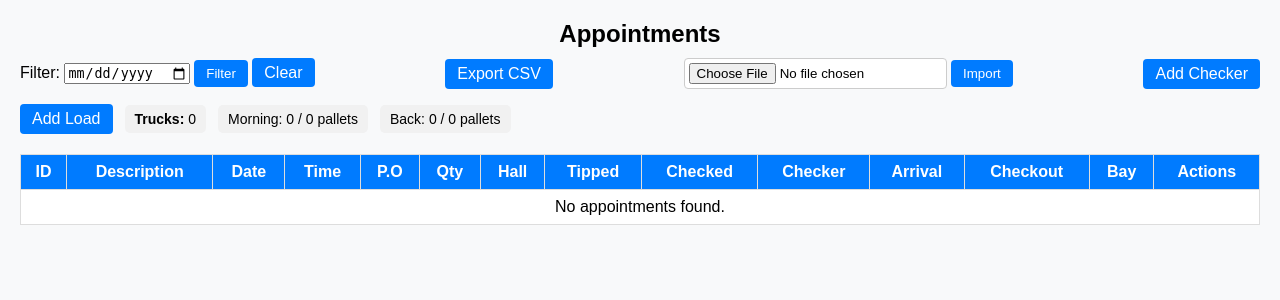
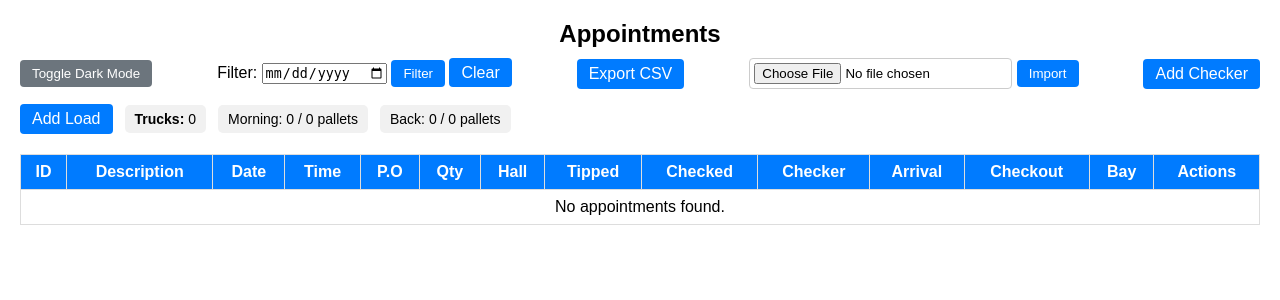
Before and after one commit to Buenomaurilio/Django_GoodsIn, a Django app: page / in a window 1280 px wide. Shown: the top 300 px of the page. Run offline with Django 5.2, Linux system fonts and the light colour scheme; the visitor is signed in with stand-in values (Sample User, id 1); data that the repository does not hold is empty.

Commit message:
light/dark mode

```diff
--- a/templates/appointments/appointment_list.html
+++ b/templates/appointments/appointment_list.html
@@ -3,6 +3,42 @@
 
 {% block content %}
 <style>
+    body.light-mode {
+    background-color: white;
+    color: black;
+  }
+
+  body.dark-mode {
+    background-color: #121212;
+    color: #e0e0e0;
+  }
+
+  body.dark-mode table {
+    background-color: #1e1e1e;
+    color: #e0e0e0;
+  }
+
+  body.dark-mode th {
+    background-color: #333;
+  }
+
+  body.dark-mode td {
+    border-color: #555;
+  }
+
+  .toggle-theme-btn {
+    background-color: #6c757d;
+    color: white;
+    border: none;
+    padding: 6px 12px;
+    border-radius: 4px;
+    cursor: pointer;
+  }
+
+  .toggle-theme-btn:hover {
+    background-color: #5a6268;
+  }
+
   .btn-edit {
     background-color: #007bff;
     color: white;
@@ -128,12 +164,29 @@
 
   setInterval(updateTable, 10000);  // Atualiza a cada 10 segundos
 </script>
+<script>
+  function toggleTheme() {
+    const currentTheme = document.body.classList.contains('dark-mode') ? 'dark' : 'light';
+    const newTheme = currentTheme === 'dark' ? 'light' : 'dark';
+    document.body.classList.remove(`${currentTheme}-mode`);
+    document.body.classList.add(`${newTheme}-mode`);
+    localStorage.setItem('theme', newTheme);
+  }
+
+  function applySavedTheme() {
+    const saved = localStorage.getItem('theme') || 'light';
+    document.body.classList.add(`${saved}-mode`);
+  }
+
+  applySavedTheme();
+</script>
 
 <!-- TÍTULO -->
 <div class="title-bar">Appointments</div>
 
 <!-- CONTROLES -->
 <div class="controls-bar">
+  <button class="toggle-theme-btn" onclick="toggleTheme()">Toggle Dark Mode</button>
 
   <!-- Filtro por data -->
   <div class="section">
```
